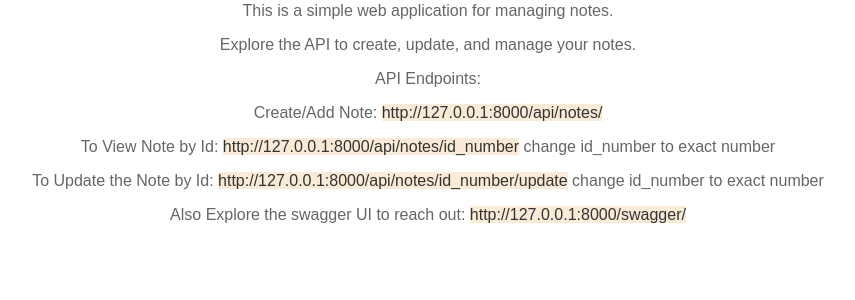
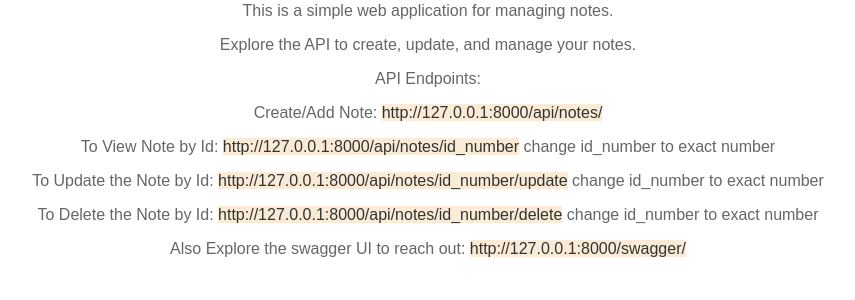
Before and after one commit to Vaibhav0x/noteapi, a Django app: page / in a window 1280 px wide. Shown: the part 162-462 px from the top of the page, without its empty margins (212-1067 px from the left). Run offline with Django 5.2, Linux system fonts and the light colour scheme.

Commit message:
add delete note functionality

```diff
--- a/notes/urls.py
+++ b/notes/urls.py
@@ -1,9 +1,10 @@
 from django.urls import path
-from .views import CreateNoteView, RetrieveNoteView, QueryNotesView, UpdateNoteView
+from .views import CreateNoteView, RetrieveNoteView, QueryNotesView, UpdateNoteView,DeleteNoteView
 
 urlpatterns = [
     path('notes/', CreateNoteView.as_view(), name='create-note'),
     path('notes/<int:pk>/', RetrieveNoteView.as_view(), name='retrieve-note'),
     path('notes/query/', QueryNotesView.as_view(), name='query-notes'),
     path('notes/<int:pk>/update/', UpdateNoteView.as_view(), name='update-note'),
+    path('notes/<int:pk>/delete/', DeleteNoteView.as_view(), name='delete-note'),
 ]
--- a/notes/views.py
+++ b/notes/views.py
@@ -27,3 +27,11 @@ class UpdateNoteView(generics.UpdateAPIView):
     serializer_class = NoteSerializer
 
     # No need to override the put method unless adding custom logic
+
+class DeleteNoteView(generics.DestroyAPIView):
+    queryset = Note.objects.all()
+    serializer_class = NoteSerializer
+
+    def delete(self, request, *args, **kwargs):
+        print("DELETE request received for note ID:", kwargs['pk'])
+        return super().delete(request, *args, **kwargs)
--- a/templates/home.html
+++ b/templates/home.html
@@ -34,6 +34,7 @@
         <p>Create/Add Note: <span>http://127.0.0.1:8000/api/notes/</span></p>
         <p>To View Note by Id: <span>http://127.0.0.1:8000/api/notes/id_number</span> change id_number to exact number</p>
         <p>To Update the Note by Id: <span>http://127.0.0.1:8000/api/notes/id_number/update</span> change id_number to exact number</p>
+        <p>To Delete the Note by Id: <span>http://127.0.0.1:8000/api/notes/id_number/delete</span> change id_number to exact number</p>
         <p>Also Explore the swagger UI to reach out: <span>http://127.0.0.1:8000/swagger/</span></p>
     </div>
 </body>
```
Also changed, not shown: notes/tests.py (+9 -0 lines), README.md.
